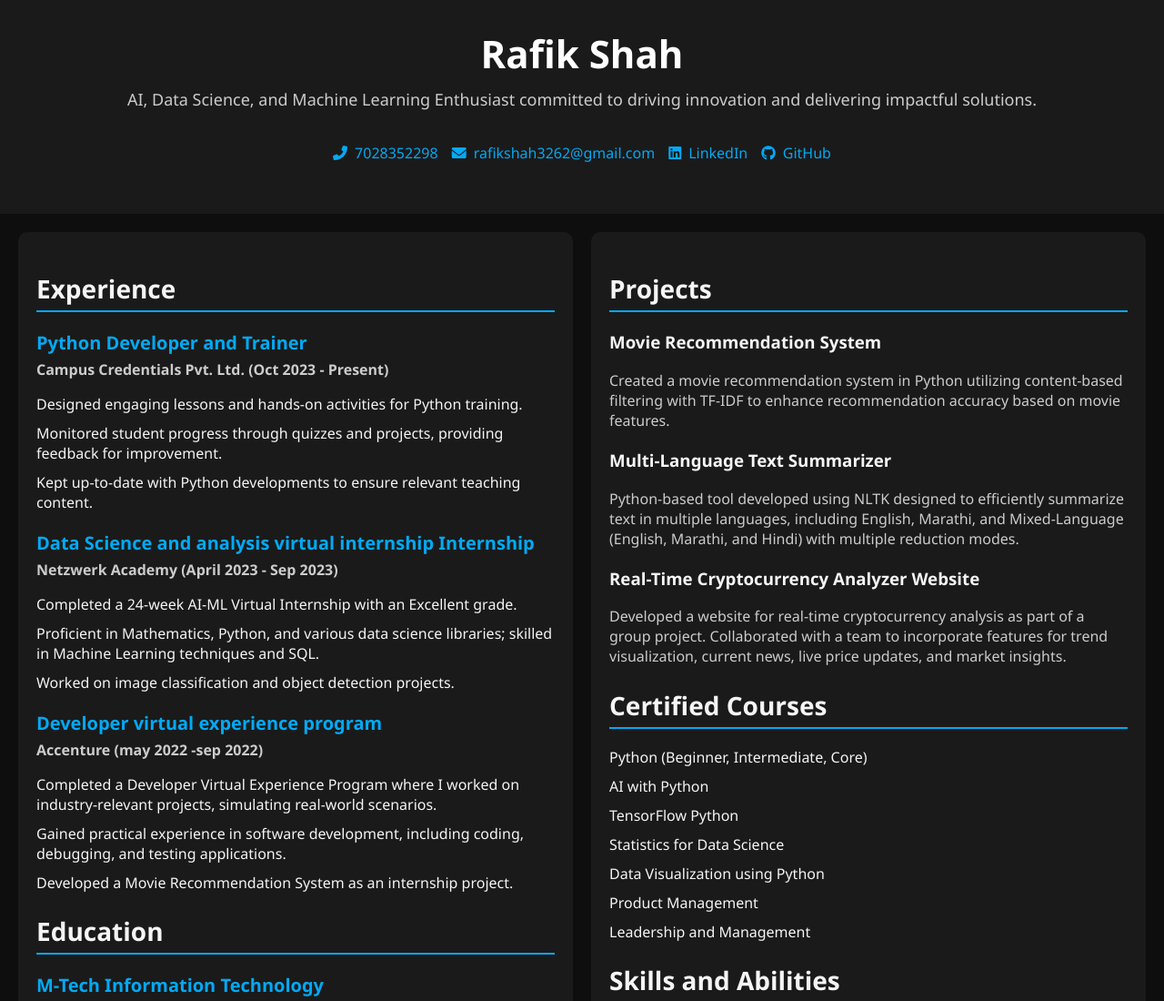
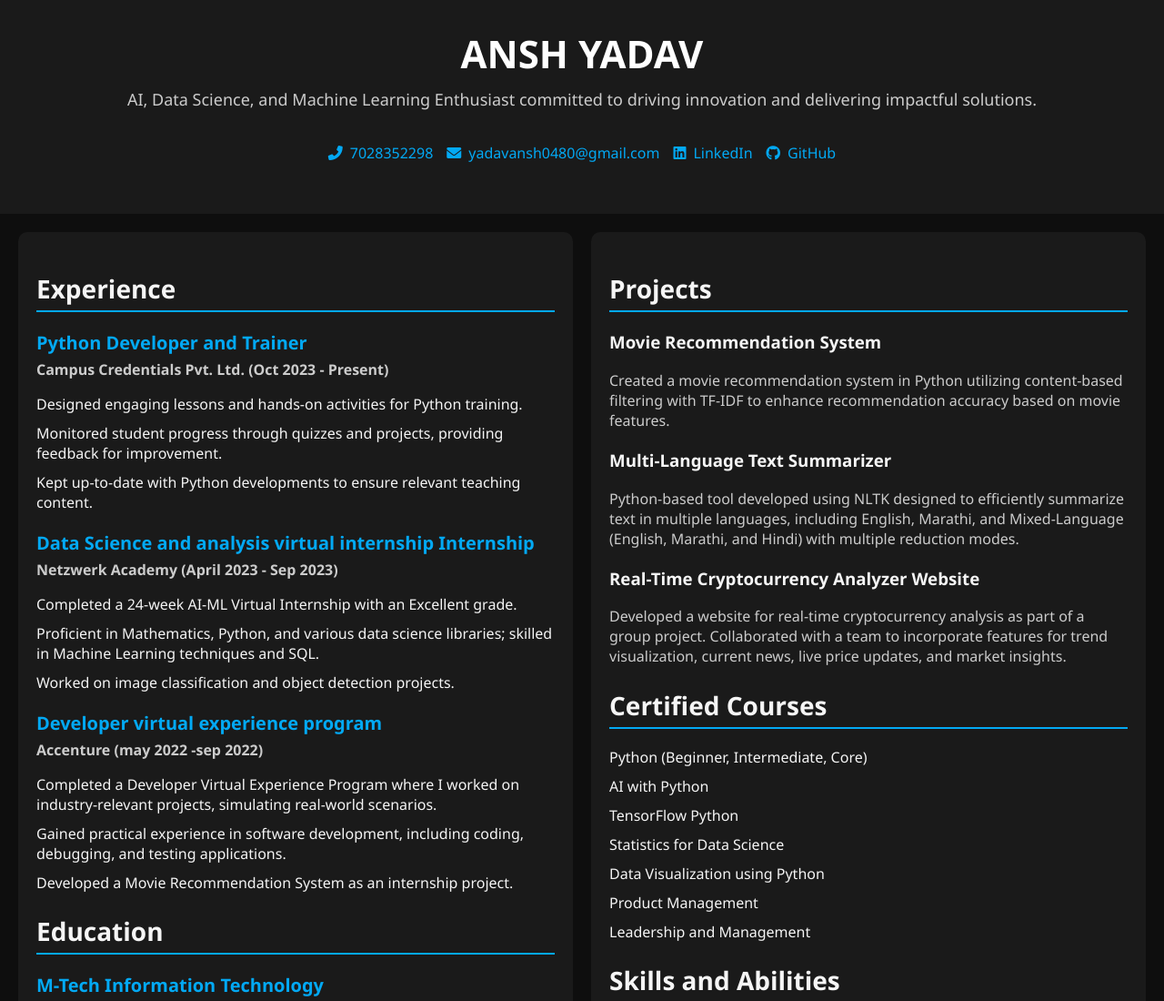
Before and after one commit to supremeansh/RESUME, a plain HTML site: page index.html in a window 1280 px wide. Shown: the top 1100 px of the page at 91% size. Drawn offline with Linux system fonts and the light colour scheme.

Commit message:
Update index.html

```diff
--- a/index.html
+++ b/index.html
@@ -176,12 +176,12 @@
 
 <body>
     <header>
-        <h1>Rafik Shah</h1>
+        <h1>ANSH YADAV</h1>
         <p>AI, Data Science, and Machine Learning Enthusiast committed to driving innovation and delivering impactful solutions.</p>
         <div class="contact-info">
             <ul>
                 <li><i class="fas fa-phone-alt"></i>7028352298</li>
-                <li><i class="fas fa-envelope"></i> <a href="mailto:rafikshah3262@gmail.com">rafikshah3262@gmail.com</a></li>
+                <li><i class="fas fa-envelope"></i> <a href="mailto:yadavansh0480@gmail.com">yadavansh0480@gmail.com</a></li>
                 <li><i class="fab fa-linkedin"></i> <a href="https://www.linkedin.com/in/rafik-shah-179875209/" target="_blank">LinkedIn</a></li>
                 <li><i class="fab fa-github"></i> <a href="https://github.com/RAFIKSHA" target="_blank">GitHub</a></li>
             </ul>
```
